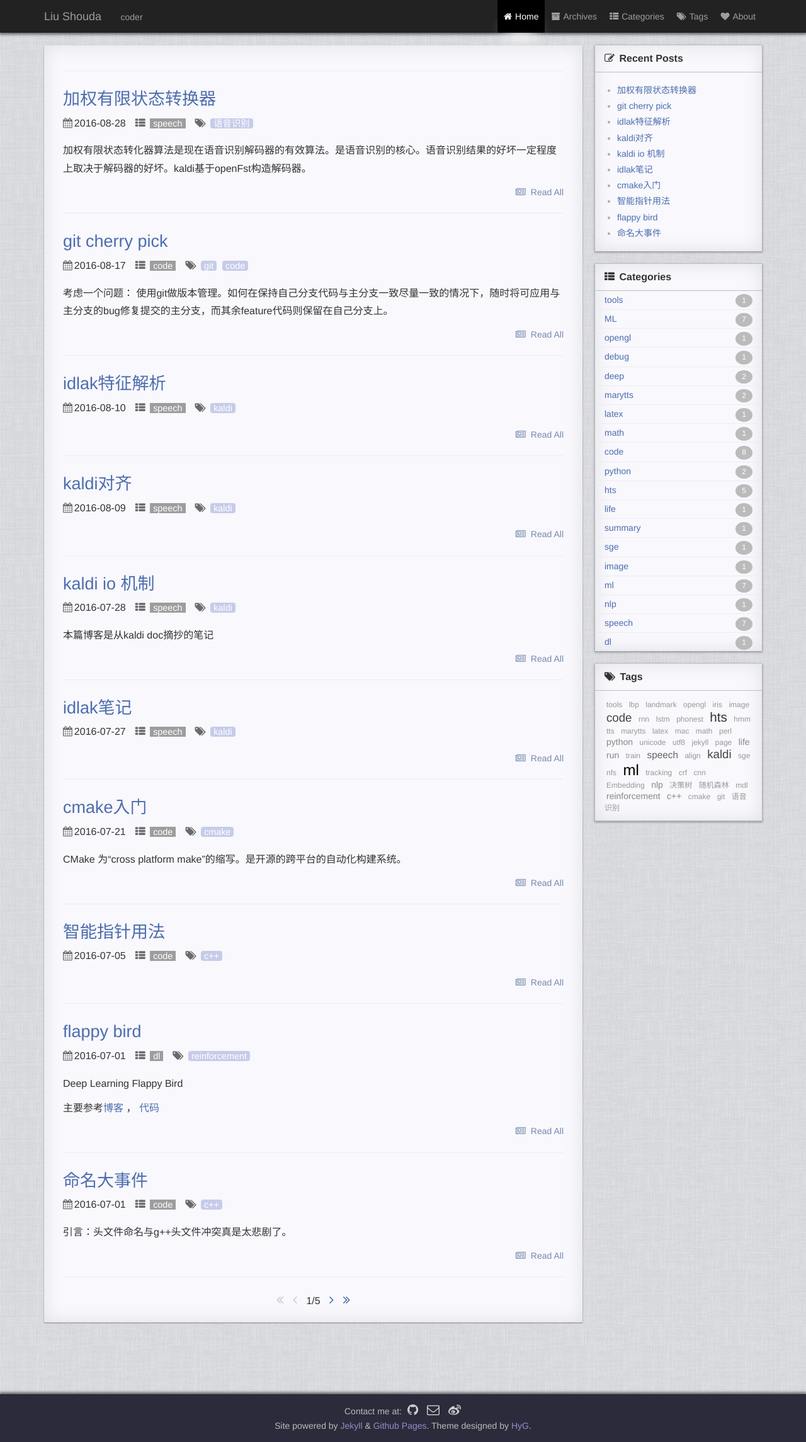
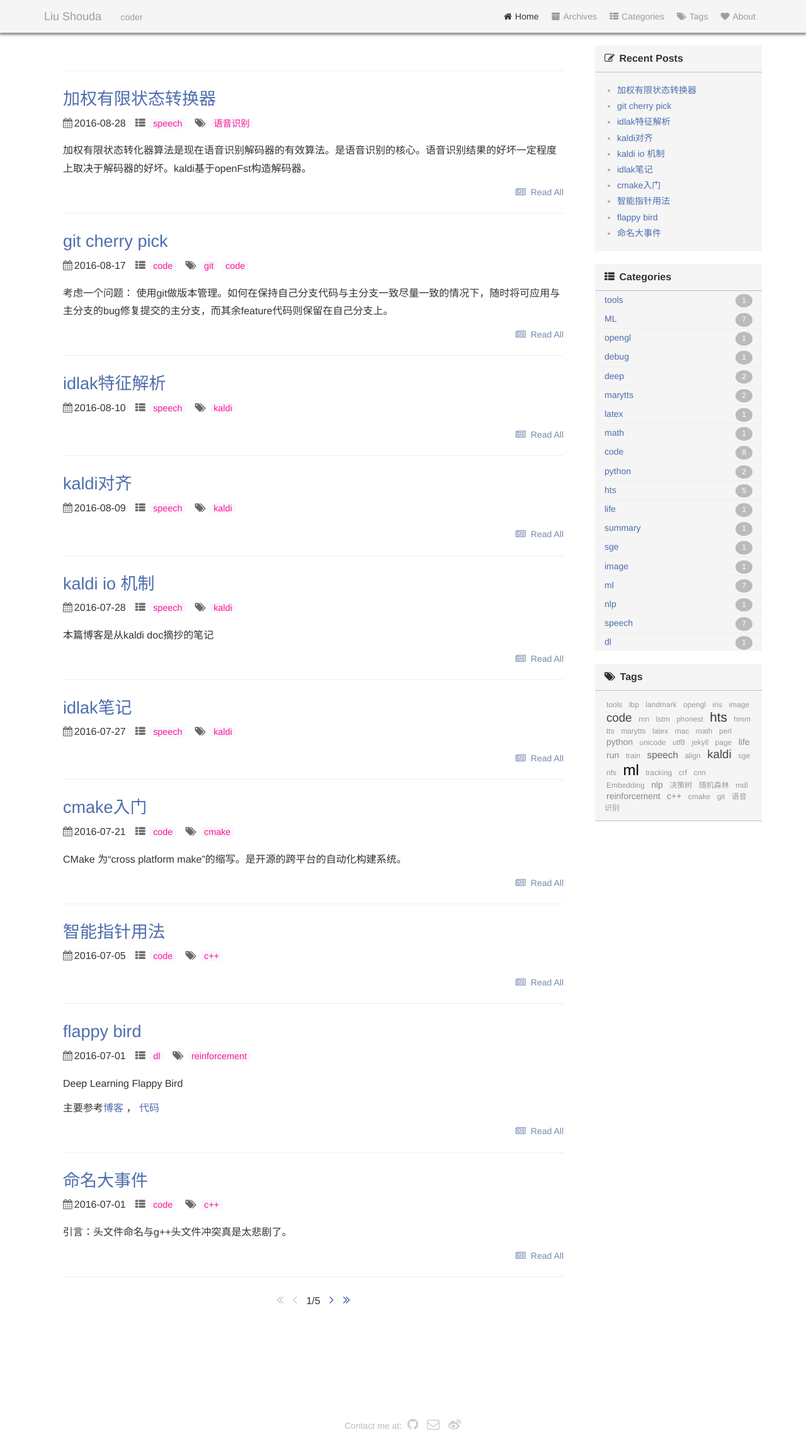
Before and after one commit to vsooda/vsooda.github.io, a Jekyll site: the page built from index.html, in a window 1280 px wide. Shown: the whole page at 63% size. Built offline with Jekyll 4.4.1, drawn with Linux system fonts in a browser that asks for light colours; the list of posts is cut into pages by our own code; comment, search, counter and statistics services are not loaded.

Commit message:
change css style

```diff
--- a/_includes/footer.html
+++ b/_includes/footer.html
@@ -21,14 +21,6 @@
             本站总访问量<span id="busuanzi_value_site_pv"></span>次，本站访客数<span id="busuanzi_value_site_uv"></span>人次，本文总阅读量<span id="busuanzi_value_page_pv"></span>次
         </p>
         -->
-        <p class="power">
-            <span>
-                Site powered by <a href="https://jekyllrb.com/">Jekyll</a> & <a href="https://pages.github.com/">Github Pages</a>.
-            </span>
-            <span>
-                Theme designed by <a href="https://github.com/Gaohaoyang">HyG</a>.
-            </span>
-        </p>
     </div>
 </footer>
 <script async src="https://dn-lbstatics.qbox.me/busuanzi/2.3/busuanzi.pure.mini.js"></script>
--- a/_sass/_footer.scss
+++ b/_sass/_footer.scss
@@ -6,8 +6,6 @@
 
     text-align: center;
     // margin-top: 50px;
-    background-color: #2b2b3c;
-    box-shadow: 0 -2px 4px 1px rgba(0,0,0,0.5);
     color: #bbb;
     .wrapper {
         width: 1140px;
@@ -25,7 +23,7 @@
                 color: #ccc;
                 transition: 0.3s ease;
                 &:hover {
-                    color: #fff;
+                    color: #000;
                 }
                 i {
                     margin: 0 5px;
--- a/_sass/_header.scss
+++ b/_sass/_header.scss
@@ -1,5 +1,5 @@
 header {
-    background: #222;
+    background: #f5f5f5;
     height: 52px;
     color: #9d9d9d;
     box-shadow: 0 2px 4px 1px rgba(0,0,0,0.5);
@@ -9,7 +9,7 @@ header {
         -webkit-transition: 0.2s ease;
         transition: 0.2s ease;
         &:hover {
-            color: #fff;
+            color: #333;
         }
     }
     .wrapper {
@@ -43,16 +43,14 @@ header {
                         padding: 0 10px;
                         height: 52px;
                         &:hover {
-                            background-color: #000;
+                            background-color: #c0ddc7;
                         }
                         i {
                             margin-right: 5px;
                         }
                     }
                     >.active {
-                        color: #fff;
-                        background-color: #000;
-                        box-shadow: 0 25px 25px -15px rgba(255,255,255,0.93);
+                        color: #333;
                     }
                 }
             }
--- a/_sass/_page.scss
+++ b/_sass/_page.scss
@@ -18,8 +18,7 @@
         padding: 20px 30px;
         line-height: 1.6;
         font-size: 16px;
-        background-color: #f8f8fd;
-        box-shadow: 0 1px 2px rgba(0,0,0,0.4),0 0 30px rgba(10,10,0,0.1) inset;
+        background-color: #fff;
         >h1 {
             margin-bottom: -10px;
         }
@@ -43,7 +42,7 @@
                     color: #223253;
                     transition: 0.3s ease;
                     &:hover {
-                        color: #4d6dad;
+                        color: #dd0000;
                     }
                 }
                 i {
@@ -56,8 +55,8 @@
                     }
                     a {
                         padding: 0 5px;
-                        background-color: #9e9d9d;
-                        color: #fff;
+                        background-color: #f8f8fd;
+                        color: deepPink;
                         font-size: 90%;
                         transition: 0.3s ease;
                         &:hover {
@@ -67,15 +66,15 @@
                 }
                 .pageTag {
                     i {
-                        color: #c6cbe9;
+                        color: #000;
                     }
                     a {
 
                         // border: 1px solid #aaa;
                         padding: 0 5px;
-                        background-color: #c6cbe9;
+                        background-color: #f8f8fd;
                         border-radius: 4px;
-                        color: #fff;
+                        color: deepPink;
                         font-size: 90%;
                         transition: 0.3s ease;
                         &:hover {
@@ -104,8 +103,7 @@
         }
         .side {
             box-sizing: border-box;
-            background-color: #f8f8fd;
-            box-shadow: 0 1px 3px 1px rgba(0, 0, 0, 0.3), 0 0 30px rgba(10, 10, 0, 0.1) inset;
+            background-color: #f5f5f5;
             padding-bottom: 1px;
             -ms-word-break: break-all;
             word-break: break-all;
@@ -195,7 +193,6 @@
             color: #333;
             font-size: 15px;
             background-color: #f8f8fd;
-            box-shadow: 0 0 8px 0 rgba(0, 0, 0, 0.3), 0 0 30px rgba(10, 10, 0, 0.1) inset;
             opacity: 0.7;
             transition: 0.2s cubic-bezier(0.5, 0.1, 0.51, 1.38);
         }
--- a/_sass/_reset.scss
+++ b/_sass/_reset.scss
@@ -29,7 +29,6 @@ html {
 body {
     font-family: 'Helvetica Neue',Helvetica,Arial,'Microsoft YaHei',sans-serif;
     color: #333;
-    background-image: url(/css/background.jpg);
     position: relative;
     min-height: 100%;
     padding-bottom: 190px;
```
